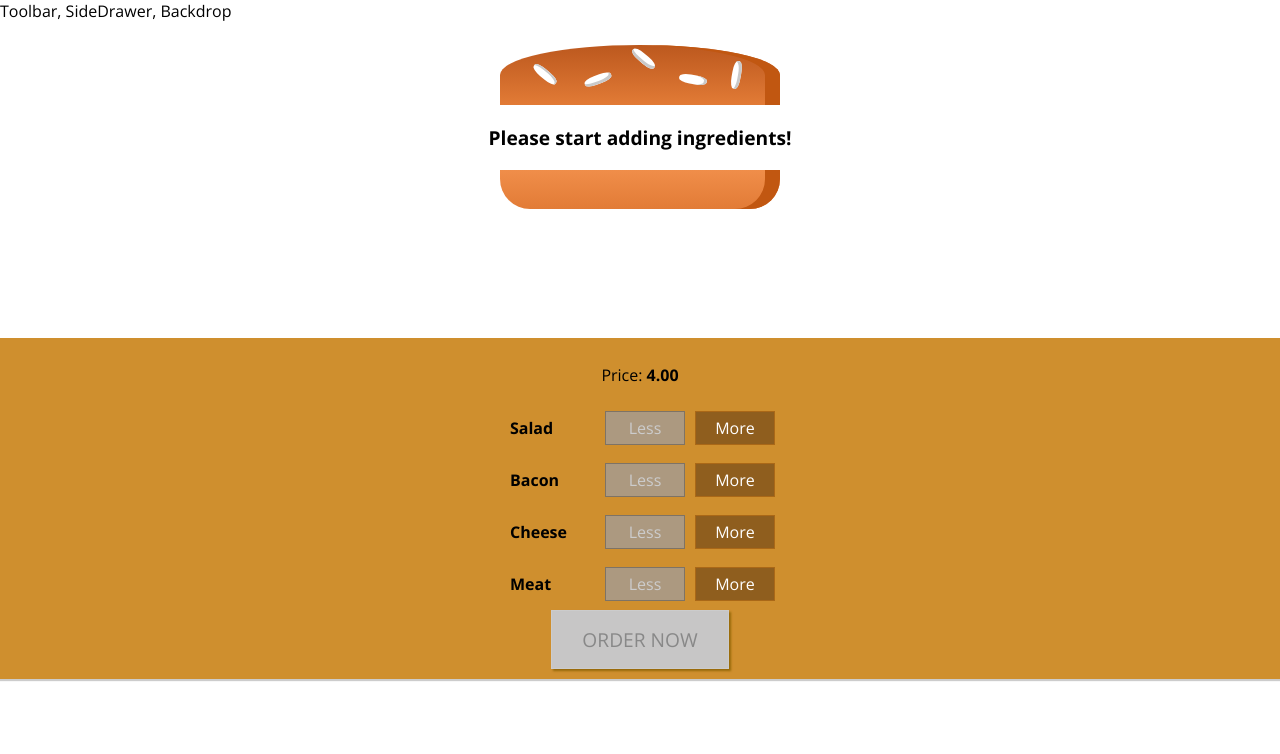
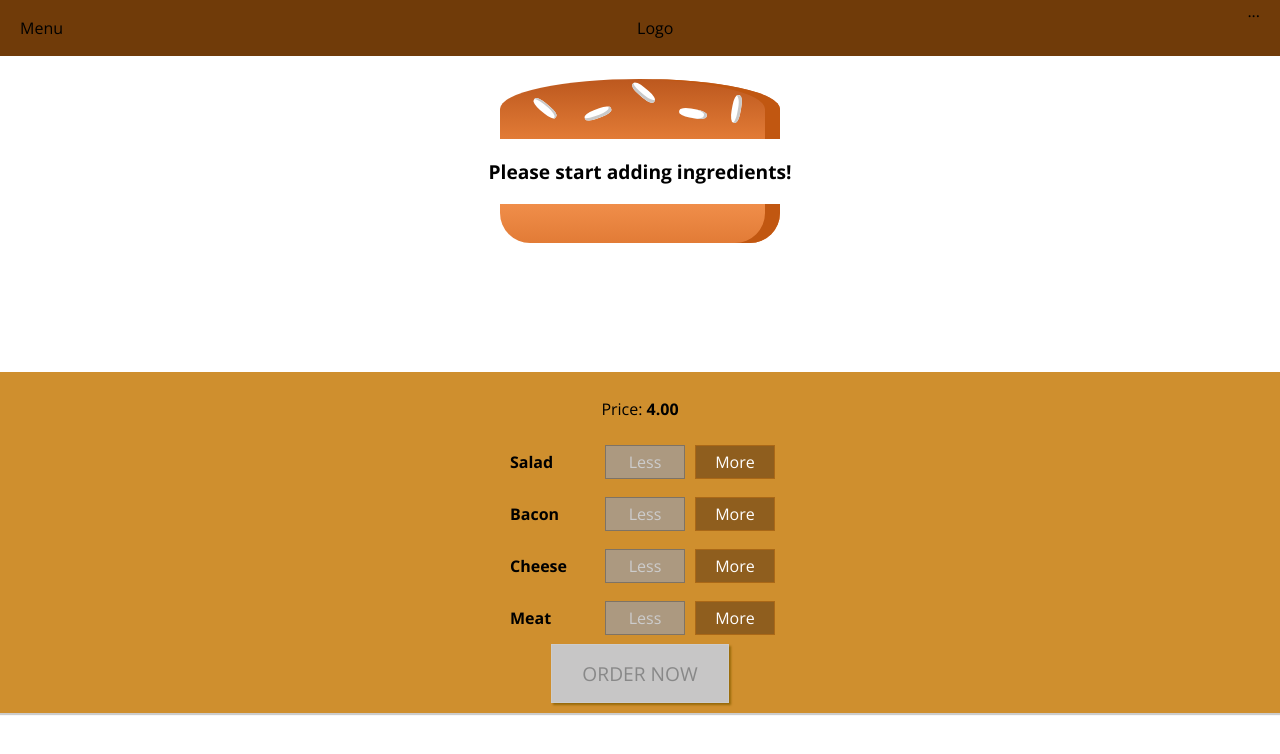
Before and after one commit to ydusaniuk/react-burger-builder, a React app: page / in a window 1280 px wide. Shown: the top 754 px of the page. Built offline with nearby package versions, Linux system fonts and the light colour scheme.

Commit message:
feat(toolbar): created toolbar

```diff
--- a/src/components/Layout/Layout.css
+++ b/src/components/Layout/Layout.css
@@ -1,3 +1,3 @@
 .Content {
-    margin-top: 16px;
+    margin-top: 72px;
 }
--- a/src/components/Layout/Layout.jsx
+++ b/src/components/Layout/Layout.jsx
@@ -1,11 +1,10 @@
 import React from 'react';
 import styles from './Layout.css';
+import { Toolbar } from '../Navigation/Toolbar/Toolbar';
 
 export const Layout = (props) => (
   <React.Fragment>
-    <div>
-      Toolbar, SideDrawer, Backdrop
-    </div>
+    <Toolbar/>
     <main className={styles.Content}>
       {props.children}
     </main>
--- /dev/null
+++ b/src/components/Navigation/Toolbar/Toolbar.css
@@ -0,0 +1,21 @@
+.Toolbar {
+    height: 56px;
+    width: 100%;
+    position: fixed;
+    top: 0;
+    left: 0;
+
+    background-color: #703b09;
+    display: flex;
+    justify-content: space-between;
+    align-items: center;
+
+    padding: 0 20px;
+    box-sizing: border-box;
+    z-index: 90;
+}
+
+.Toolbar nav {
+    height: 100%;
+
+}
--- /dev/null
+++ b/src/components/Navigation/Toolbar/Toolbar.jsx
@@ -0,0 +1,12 @@
+import React from 'react';
+import styles from './Toolbar.css';
+
+export const Toolbar = props => (
+  <header className={styles.Toolbar}>
+    <div>Menu</div>
+    <div>Logo</div>
+    <nav>
+      ...
+    </nav>
+  </header>
+);
```
